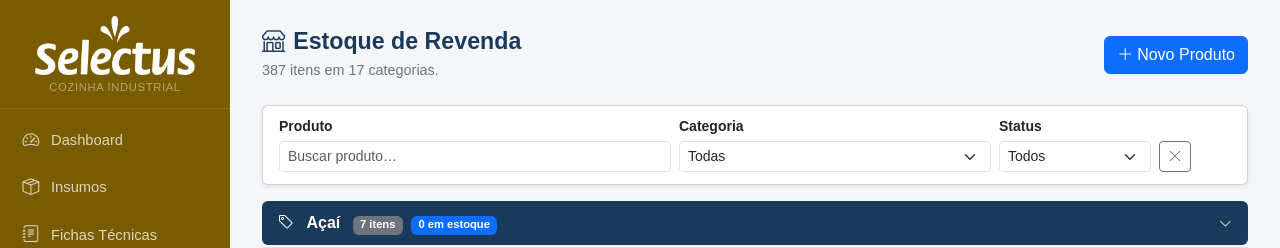
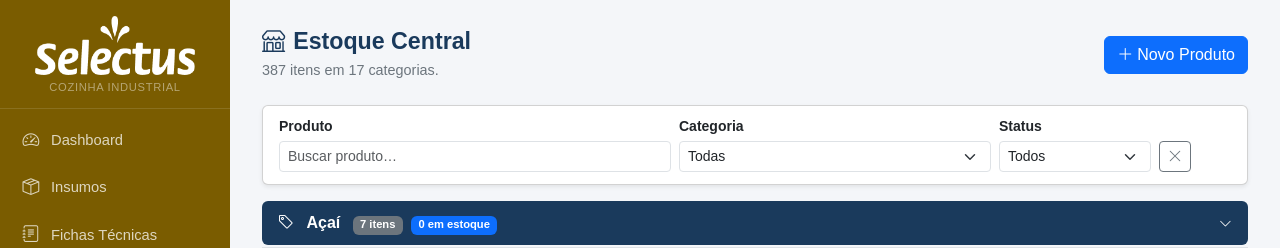
Before and after one commit to brennicius/sistemaselectus, a Flask app: page /estoque-revenda in a window 1280 px wide. Shown: the top 248 px of the page. Run offline with Flask 3, Linux system fonts and the light colour scheme; data comes from the database, SQL or seed files in the repository; data that the repository does not hold is empty.

Commit message:
Renomear Estoque de Revenda para Estoque Central
Co-Authored-By: Claude Sonnet 4.6 <noreply@anthropic.com>

```diff
--- a/templates/base.html
+++ b/templates/base.html
@@ -179,7 +179,7 @@
       </a>
       <a href="{{ url_for('estoque_revenda') }}"
          class="sidebar-sub {{ 'active' if request.endpoint == 'estoque_revenda' }}">
-        <i class="bi bi-shop me-2"></i>Revenda
+        <i class="bi bi-shop me-2"></i>Estoque Central
       </a>
     </div>
     <a href="{{ url_for('cafe_lista') }}" class="{{ 'active' if 'cafe' in request.endpoint }}">
--- a/templates/estoque_revenda.html
+++ b/templates/estoque_revenda.html
@@ -1,5 +1,5 @@
 {% extends "base.html" %}
-{% block title %}Estoque de Revenda{% endblock %}
+{% block title %}Estoque Central{% endblock %}
 
 {% block content %}
 <style>
@@ -21,7 +21,7 @@
 
 <div class="page-header d-flex justify-content-between align-items-center flex-wrap gap-2">
   <div>
-    <h1><i class="bi bi-shop me-2"></i>Estoque de Revenda</h1>
+    <h1><i class="bi bi-shop me-2"></i>Estoque Central</h1>
     <p class="mb-0">{{ itens | length }} itens em {{ cats | length }} categorias.</p>
   </div>
   <button class="btn btn-primary" data-bs-toggle="modal" data-bs-target="#modalAdd">
```
